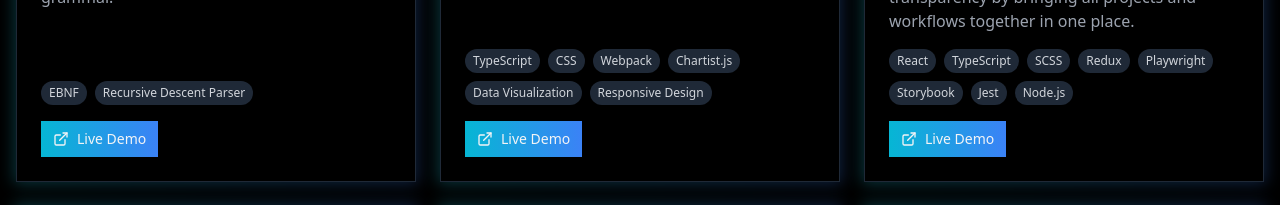
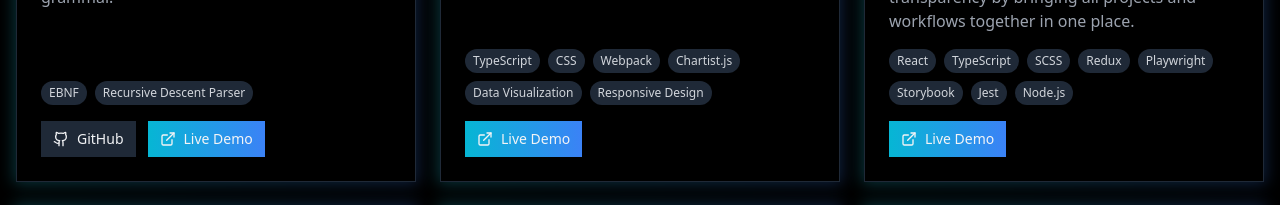
Before and after one commit to gshteynardt/my-portfolio, a Next.js app: page / in a window 1280 px wide. Shown: the part 2300-2505 px from the top of the page. Built offline with nearby package versions, Linux system fonts and the light colour scheme; grey boxes are pictures that could not be loaded.

Commit message:
feat: added github repo of date math expression parser

```diff
--- a/constants/projects.ts
+++ b/constants/projects.ts
@@ -10,6 +10,7 @@ export const projects = [
       'EBNF',
       'Recursive Descent Parser',
     ],
+    github: 'https://github.com/gshteynardt/simple-relative-date-input',
     demo: 'https://gshteynardt.github.io/simple-relative-date-input/',
   },
   {
```
